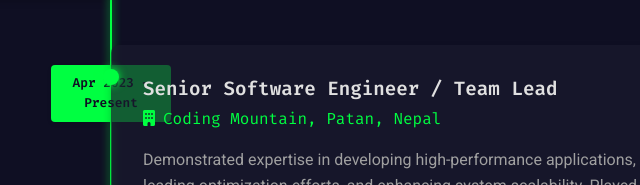
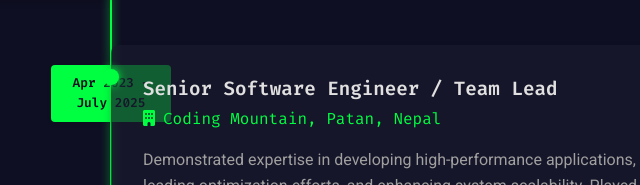
Before and after one commit to umeshsujakhu/umeshsujakhu.github.io, a plain HTML site: page index.html in a window 1280 px wide. Shown: the part 2235-2420 px from the top of the page, 529-1169 px from the left. Drawn offline with nearby package versions, Linux system fonts and the light colour scheme.

Commit message:
changed ending month of past company

```diff
--- a/index.html
+++ b/index.html
@@ -206,7 +206,7 @@
                     <!-- Coding Mountain -->
                     <div class="experience-item">
                         <div class="experience-dot"></div>
-                        <div class="experience-date">Apr 2023 - Present</div>
+                        <div class="experience-date">Apr 2023 - July 2025</div>
                         <div class="experience-content">
                             <h3 class="experience-title">Senior Software Engineer / Team Lead</h3>
                             <div class="experience-company">
```
